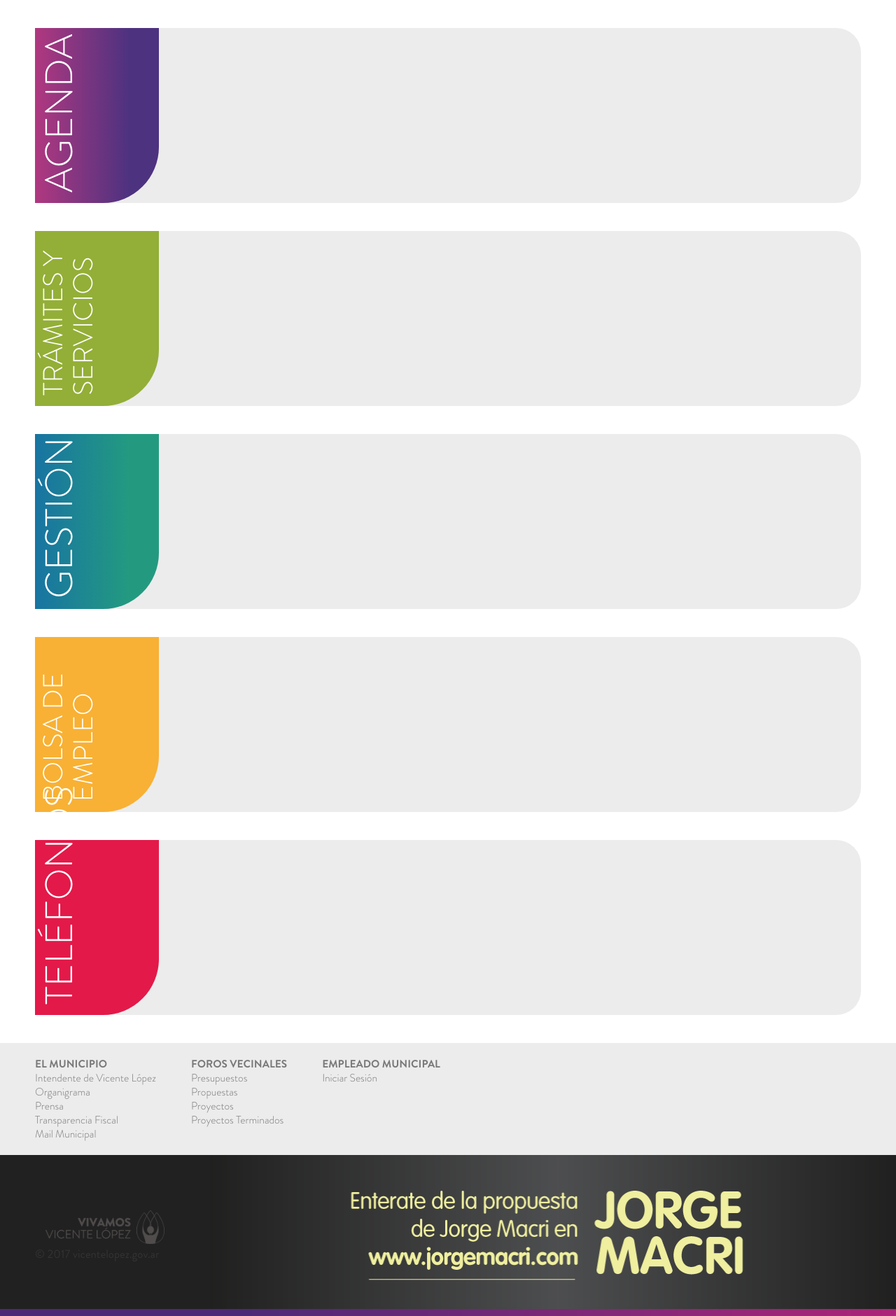
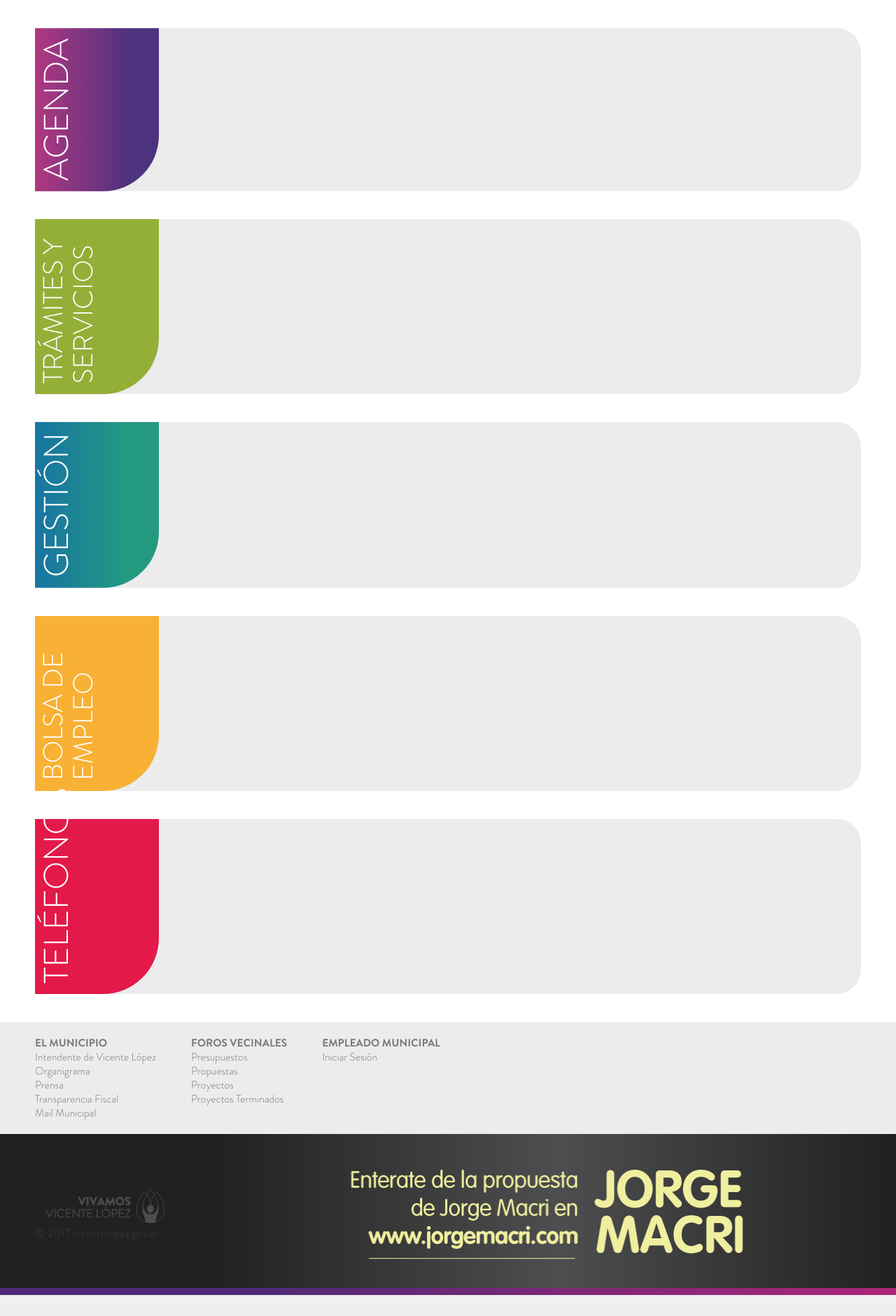
Before and after one commit to lacuevatv/sitio-mvl, a PHP site: template web/pages/inicio.php in a window 1280 px wide. Shown: the part 151-2031 px from the top of the page at 70% size. After the commit the page ends 2001 px from the top, so only its background shows below. Run offline with PHP 8.4, Linux system fonts and the light colour scheme; the template is opened without the code that fills it, so the values that code supplies are empty; some libraries are stand-ins or nearby versions.

Commit message:
corregidos estilos y html para que el crossbrowsing funcione perfectamente

```diff
--- a/web/assets/css/sass/home.scss
+++ b/web/assets/css/sass/home.scss
@@ -362,21 +362,36 @@
         line-height: 110%;
         @media (min-width: $md) {
             width: 15%;
+            -webkit-transform: rotate(180deg);
+            -moz-transform: rotate(180deg);
+            -ms-transform: rotate(180deg);
+            -o-transform: rotate(180deg);
             transform: rotate(180deg);
+            -webkit-writing-mode: vertical-rl;
+            -moz-writing-mode: vertical-rl;
+            -ms-writing-mode: vertical-rl;
+            -o-writing-mode: vertical-rl;
+            writing-mode: bt-rl;
             writing-mode: vertical-rl;
             text-align: left;
             margin-bottom: 0px;
             padding: 15px 5px;
-            font-size: 390%;
-            height: 100%;
+            font-size: 350%;
             -webkit-border-top-left-radius: 80px;
             -moz-border-top-left-radius: 80px;
             -ms-border-top-left-radius: 80px;
             -o-border-top-left-radius: 80px;
             border-top-left-radius: 80px;
-        }
+            max-height: 260px;
+            @media (min-width: $lg) {
+                max-height: 250px;
+            }
+            @media (min-width: $xlg) {
+                max-height: 280px;
+            }
+                }
 
-    }
+            }
 
 }
 
@@ -767,18 +782,37 @@
             background: $color-amarillo;
             color: $color-blanco;
             font-weight: $fuente-light;
+            -webkit-transform: rotate(180deg);
+            -moz-transform: rotate(180deg);
+            -ms-transform: rotate(180deg);
+            -o-transform: rotate(180deg);
             transform: rotate(180deg);
+            -webkit-writing-mode: vertical-rl;
+            -moz-writing-mode: vertical-rl;
+            -ms-writing-mode: vertical-rl;
+            -o-writing-mode: vertical-rl;
+            writing-mode: bt-rl;
             writing-mode: vertical-rl;
             text-align: left;
             text-transform: uppercase;
             line-height: 110%;
             padding: 15px 5px;
-            font-size: 300%;
+            font-size: 260%;
             -webkit-border-top-left-radius: 80px;
             -moz-border-top-left-radius: 80px;
             -ms-border-top-left-radius: 80px;
             -o-border-top-left-radius: 80px;
             border-top-left-radius: 80px;
+            height: 230px;
+            max-height: 230px;
+            @media (min-width: 1340px) {
+                height: 240px;
+                max-height: 240px;
+            }
+            @media (min-width: $xlg) {
+                height: 250px;
+                max-height: 250px;
+            }
         }
 
         > div {
@@ -810,7 +844,16 @@
             background: $color-rojo;
             color: $color-blanco;
             font-weight: $fuente-light;
+            -webkit-transform: rotate(180deg);
+            -moz-transform: rotate(180deg);
+            -ms-transform: rotate(180deg);
+            -o-transform: rotate(180deg);
             transform: rotate(180deg);
+            -webkit-writing-mode: vertical-rl;
+            -moz-writing-mode: vertical-rl;
+            -ms-writing-mode: vertical-rl;
+            -o-writing-mode: vertical-rl;
+            writing-mode: bt-rl;
             writing-mode: vertical-rl;
             text-align: left;
             text-transform: uppercase;
@@ -822,6 +865,12 @@
             -ms-border-top-left-radius: 80px;
             -o-border-top-left-radius: 80px;
             border-top-left-radius: 80px;
+            @media (min-width: 1340px) {
+                max-height: 240px;
+            }
+            @media (min-width: $xlg) {
+                max-height: 250px;
+            }
         }
 
         > div {
--- a/web/assets/css/sass/navigation.scss
+++ b/web/assets/css/sass/navigation.scss
@@ -72,5 +72,5 @@
     filter: progid:DXImageTransform.Microsoft.gradient( startColorstr='#4d3280', endColorstr='#b03880', GradientType=1 );/* IE6-9 */
     -webkit-background-clip: text;
     -webkit-text-fill-color: transparent;
-    color: rgba(77,50,128,1);
+    color: $color-blanco;//es por si no funciona lo demás
 }
--- a/web/assets/css/sass/sidebar.scss
+++ b/web/assets/css/sass/sidebar.scss
@@ -13,7 +13,6 @@
     line-height: 110%;
     width: 100%;
     text-align: center;
-    height: 100%;
     -webkit-border-bottom-right-radius: 50px;
     -moz-border-bottom-right-radius: 50px;
     -ms-border-bottom-right-radius: 50px;
--- a/web/assets/css/style.css
+++ b/web/assets/css/style.css
@@ -1065,18 +1069,33 @@
     @media (min-width: 992px) {
       .home-section-wrapper h2 {
         width: 15%;
+        -webkit-transform: rotate(180deg);
+        -moz-transform: rotate(180deg);
+        -ms-transform: rotate(180deg);
+        -o-transform: rotate(180deg);
         transform: rotate(180deg);
+        -webkit-writing-mode: vertical-rl;
+        -moz-writing-mode: vertical-rl;
+        -ms-writing-mode: vertical-rl;
+        -o-writing-mode: vertical-rl;
+        writing-mode: bt-rl;
         writing-mode: vertical-rl;
         text-align: left;
         margin-bottom: 0px;
         padding: 15px 5px;
-        font-size: 390%;
-        height: 100%;
+        font-size: 350%;
         -webkit-border-top-left-radius: 80px;
         -moz-border-top-left-radius: 80px;
         -ms-border-top-left-radius: 80px;
         -o-border-top-left-radius: 80px;
-        border-top-left-radius: 80px; } }
+        border-top-left-radius: 80px;
+        max-height: 260px; } }
+  @media (min-width: 992px) and (min-width: 1200px) {
+    .home-section-wrapper h2 {
+      max-height: 250px; } }
+  @media (min-width: 992px) and (min-width: 1500px) {
+    .home-section-wrapper h2 {
+      max-height: 280px; } }
 
 .home-section-content-wrapper {
   padding: 0 20px; }
--- a/web/assets/css/style.scss
+++ b/web/assets/css/style.scss
@@ -68,11 +68,15 @@
 #page404 {
     padding: 150px 7vw;
     min-height: 65vh;
+    @media (min-width: $md) {
+            max-width: 650px;
+        }
 
     h2 {
         text-transform: uppercase;
         font-weight: $fuente-light;
         font-size: 5vw;
+        line-height: 120%;
         text-align: center;
         margin: 20px;
         @media (min-width: $md) {
--- a/web/pages/inicio.php
+++ b/web/pages/inicio.php
@@ -58,7 +58,13 @@
     <section>
         <div class="home-section-wrapper">
             <h2 class="section-title-verde">
-                Trámites y Servicios
+                <?php
+                if ( dispositivo () != 'pc' ) {
+                    echo 'Trámites y Servicios';
+                } else {
+                    echo 'Trámites y<br> Servicios';
+                }
+                ?>
             </h2>
 
             <div class="home-section-content-wrapper">
@@ -160,7 +166,7 @@
             <!-- BOLSA DE EMPLEO -->
             <div class="home-footer-wrapper-empleos">
                 <h2 class="footer-title-amarillo">
-                    Bolsa de Empleo
+                    Bolsa de<br> Empleo
                 </h2>
 
                 <div class="home-footer-content-wrapper">
--- a/web/templates/404.php
+++ b/web/templates/404.php
@@ -1,4 +1,7 @@
 <div id="page404">
+
+	<h2>No hay resultados</h2>
+
     <p>
         No se encontró artículo o página relacionada. Vuelva a intentar con otra búsqueda.
     </p>
```
Also changed, not shown: other parts of web/assets/css/style.css (+41 -4 lines), 1 other file.
